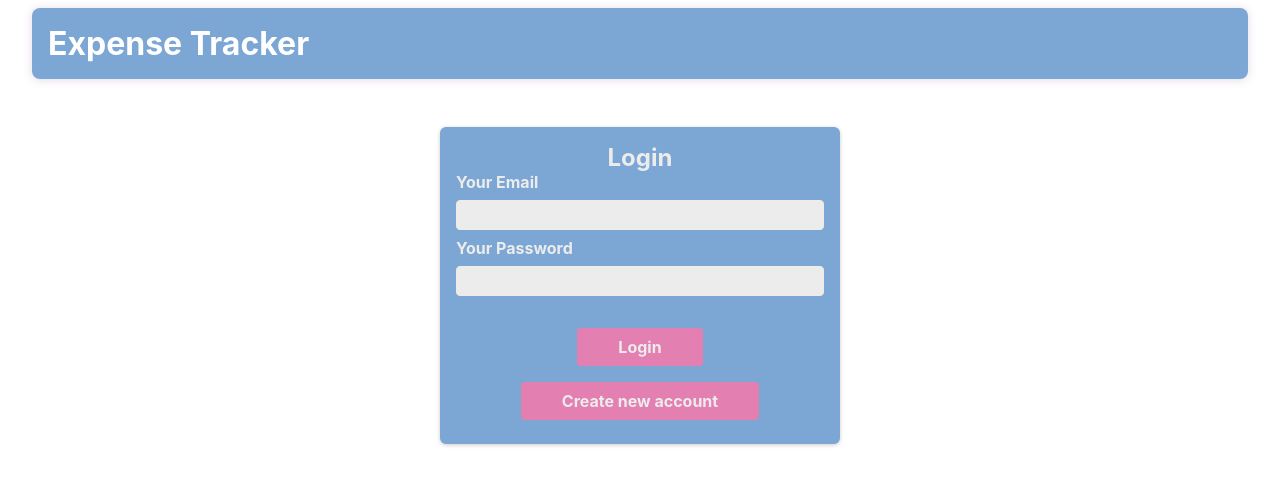
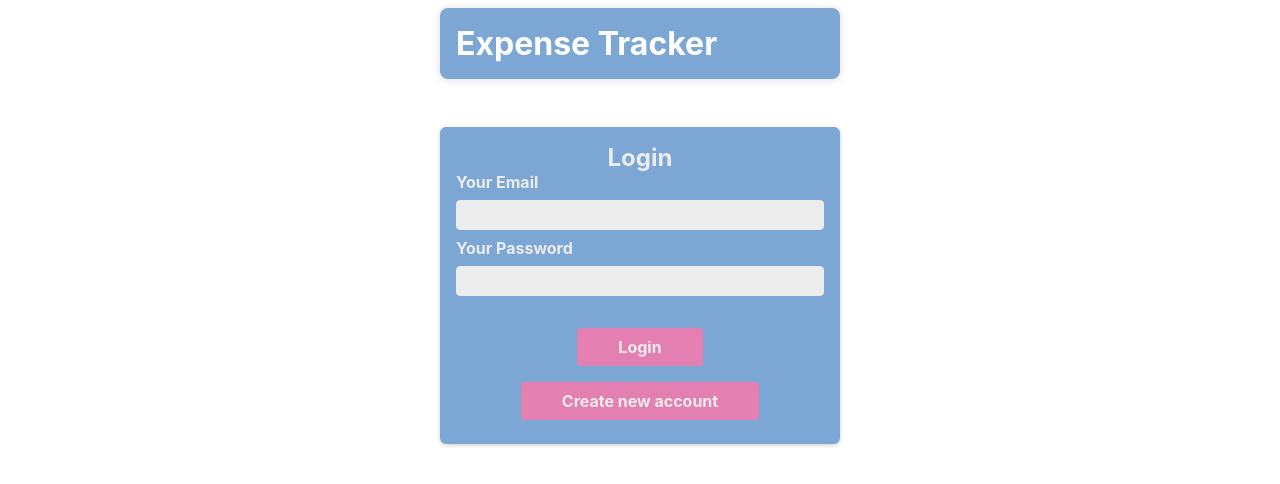
Before and after one commit to bacnotes/react-expense-tracker, a React (Create React App) app: page / in a window 1280 px wide. Shown: the top 484 px of the page. Built offline with nearby package versions, Linux system fonts and the light colour scheme.

Commit message:
feat/add logout

```diff
--- a/src/App.js
+++ b/src/App.js
@@ -1,5 +1,5 @@
 import { useContext } from 'react';
-import { Switch, Route, Redirect} from 'react-router-dom';
+import { Switch, Route, Redirect } from 'react-router-dom';
 import AuthContext from './store/auth-context';
 import './scss/main.scss';
 import AuthPage from './pages/AuthPage';
@@ -7,18 +7,22 @@ import ExpensePage from './pages/ExpensePage';
 import Navbar from './layouts/Navbar';
 const App = () => {
   const authCtx = useContext(AuthContext);
-  const isLoggedIn = authCtx.isLoggedIn
+  const isLoggedIn = authCtx.isLoggedIn;
+  // 首頁為 originUrl/react-expense-tracker
   return (
     <div>
       <Navbar />
       <Switch>
         <Route path='/' exact>
-          {isLoggedIn ? <Redirect to='/react-expense-tracker'/> : <AuthPage />}
+          {isLoggedIn ? <Redirect to='/react-expense-tracker' /> : <AuthPage />}
         </Route>
         <Route path='/react-expense-tracker'>
-          <ExpensePage />
+          {isLoggedIn ? <ExpensePage /> : <AuthPage />}
         </Route>
         <Route path='/auth'>
+          <AuthPage />
+        </Route>
+        <Route path='*'>
           <AuthPage />
         </Route>
       </Switch>
--- a/src/layouts/Navbar.js
+++ b/src/layouts/Navbar.js
@@ -4,7 +4,11 @@ import AuthContext from './../store/auth-context';
 
 const Navbar = () => {
   const authCtx = useContext(AuthContext);
-  const isLoggedIn = authCtx.isLoggedIn
+  const isLoggedIn = authCtx.isLoggedIn;
+  const logoutHandler = () => {
+    authCtx.logout();
+  };
+
   return (
     <Container className='navbar'>
       <h1 className='navbar__title'>Expense Tracker</h1>
@@ -12,7 +16,9 @@ const Navbar = () => {
         <ul>
           {isLoggedIn && (
             <li>
-              <button className='navbar__logout'>Logout</button>
+              <button className='navbar__logout' onClick={logoutHandler}>
+                Logout
+              </button>
             </li>
           )}
         </ul>
--- a/src/scss/main.scss
+++ b/src/scss/main.scss
@@ -4,7 +4,8 @@
 @import 'colorTheme';
 
 .container {
-  max-width: 95%;
+  width: 95%;
+  max-width: 1280px;
   margin: 0.5rem auto;
   padding: 1rem;
   border-radius: 0.5rem;
@@ -12,6 +13,7 @@
 }
 .navbar {
   display: flex;
+  max-width: 25rem;
   justify-content: space-between;
   align-items: center;
   background: var(--background);
```
